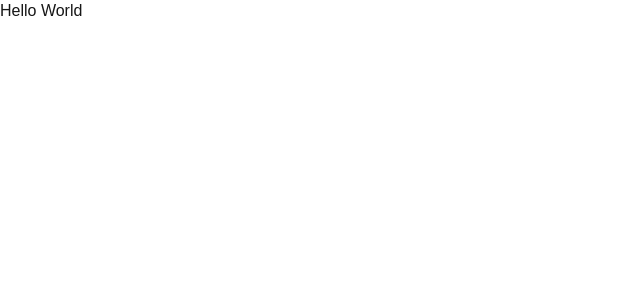
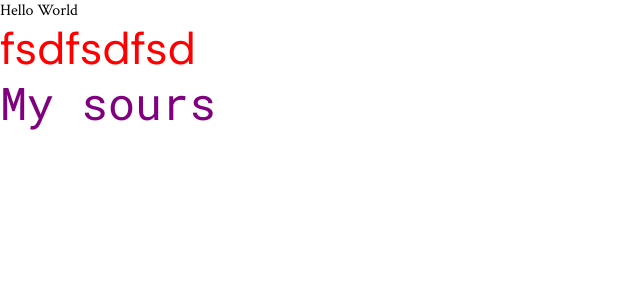
Before and after one commit to ministrov/landing-area-next-ts, a Next.js app: page / in a window 1280 px wide. Shown: the top 300 px of the page, without its empty margins (0-640 px from the left). Built offline with nearby package versions, Linux system fonts and the light colour scheme.

Commit message:
feat: add a color variables and set a font for all three family

```diff
--- a/app/globals.css
+++ b/app/globals.css
@@ -1,10 +1,19 @@
 :root {
+  --font-crimson-text: 'Crimson Text', serif;
+  --font-dm-sans: 'DM Sans', sans-serif;
+  --font-roboto-mono: 'Roboto Mono', monospace;
+  --color-01: #929292;
+  --color-02: #e9e9e9;
+  --color-03: #dfecc6;
+  --color-04: #8e9c78;
+  --color-04: #485c11;
   --background: #ffffff;
-  --foreground: #171717;
+  --foreground: #000000;
 }
 
 body {
-  font-family: Arial, Helvetica, sans-serif;
+  min-width: 375px;
+  font-family: var(--font-crimson-text);
   font-size: 16px;
   font-weight: 400;
   line-height: 22px;
@@ -12,6 +21,20 @@ body {
   -moz-osx-font-smoothing: grayscale;
   background: var(--background);
   color: var(--foreground);
+}
+
+.paragraph__one {
+  font-family: var(--font-dm-sans);
+  font-size: 45px;
+  line-height: 54px;
+  color: red;
+}
+
+.paragraph__two {
+  font-family: var(--font-roboto-mono);
+  font-size: 45px;
+  line-height: 54px;
+  color: purple;
 }
 
 * {
--- a/app/layout.tsx
+++ b/app/layout.tsx
@@ -1,15 +1,23 @@
 import type { Metadata } from "next";
-import { Geist, Geist_Mono } from "next/font/google";
+import { Crimson_Text, DM_Sans, Roboto_Mono } from "next/font/google";
 import "./globals.css";
 
-const geistSans = Geist({
-  variable: "--font-geist-sans",
+const crimsonText = Crimson_Text({
+  weight: ["400"],
+  variable: "--font-crimson-text",
   subsets: ["latin"],
 });
 
-const geistMono = Geist_Mono({
-  variable: "--font-geist-mono",
+const dmSans = DM_Sans({
+  weight: ["400"],
+  variable: "--font-dm-sans",
   subsets: ["latin"],
+});
+
+const robotoMono = Roboto_Mono({
+  weight: ["400"],
+  variable: "--font-roboto-mono",
+  subsets: ["latin"]
 });
 
 export const metadata: Metadata = {
@@ -24,7 +32,7 @@ export default function RootLayout({
 }>) {
   return (
     <html lang="en">
-      <body className={`${geistSans.variable} ${geistMono.variable}`}>
+      <body className={`${crimsonText.variable} ${dmSans.variable} ${robotoMono.variable}`}>
         {children}
       </body>
     </html>
--- a/app/page.tsx
+++ b/app/page.tsx
@@ -2,6 +2,10 @@ export default function Home() {
   return (
     <div>
       Hello World
+
+
+      <p className="paragraph__one">fsdfsdfsd</p>
+      <p className="paragraph__two">My sours</p>
     </div>
   );
 }
```
